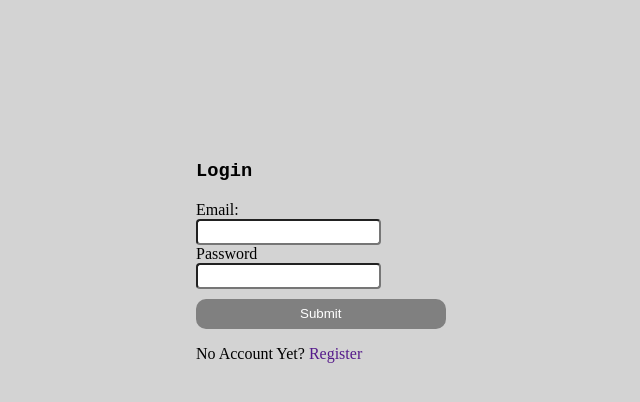
After one commit to Oluwashenor/Re-Deal, a PHP site: page /login.html in a window 1280 px wide. The commit adds this page. Shown: the top 402 px of the page, without its empty margins (284-924 px from the left). Run offline with PHP 8.4, Linux system fonts and the light colour scheme.

Commit message:
2nd commit

```diff
--- /dev/null
+++ b/login.html
@@ -0,0 +1,33 @@
+<!DOCTYPE html>
+<html lang="en">
+<head>
+    <meta charset="UTF-8">
+    <meta http-equiv="X-UA-Compatible" content="IE=edge">
+    <meta name="viewport" content="width=device-width, initial-scale=1.0">
+    <title>Document</title>
+    <link rel="stylesheet" href="styles/login.css">
+</head>
+<body>
+    <form method="post">
+<h3>Login</h3>
+<label for="">Email:</label><br>
+<input type="email" name="email" id=""><br>
+
+<label for="">Password</label><br>
+<input type="password" name="password" id=""><br>
+
+<button name="submit">Submit</button><br>
+<p>No Account Yet? <a href="" class="Register">Register</a></p>
+
+
+
+
+
+
+
+    </form>
+
+
+
+</body>
+</html>
--- a/register.php
+++ b/register.php
@@ -92,7 +92,7 @@ if (isset($_POST['submit'])){
     </style>
 </head>
 <body>
-    <div class="img"></div>
+
     <form action="" method="post">
         <h2>RE-IDEA</h2>
         <h3>Register Account</h3>
--- /dev/null
+++ b/styles/login.css
@@ -0,0 +1,42 @@
+
+        body{
+            background-color:lightgray
+        }
+        form{
+            margin: 0 auto;
+            width: 40vh;
+            margin-top: 20vh;
+            box-sizing: border-box;
+        }
+        h3{
+            font-family:'Courier New', Courier, monospace;
+        }
+        button{
+            margin-top: 10px;
+            cursor: pointer;
+            background-color: gray;
+            color:white ;
+            border: none;
+            height: 30px;
+            border-radius: 10px;
+            width: 78%;
+
+        }
+        a{
+            text-decoration: none;
+        }
+        a:hover{
+            text-decoration: underline;
+            color: brown;
+        }
+        button:hover{
+            background-color: whitesmoke;
+            color: black;
+            font-weight: bold;
+            transition: .4s ease-in;
+        }
+        input{
+            border-radius: 4px;
+            height: 20px;
+
+        }
```
